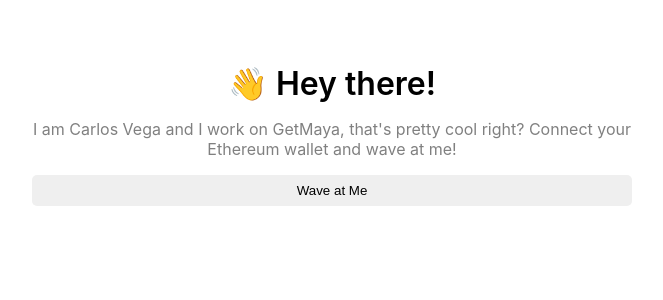
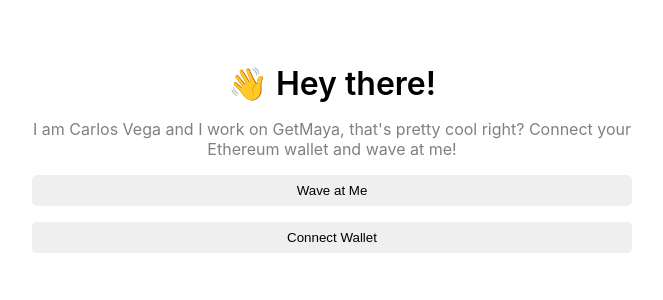
Before and after one commit to Cvga/waveportal-starter-project-main, a React (Create React App) app: page / in a window 1280 px wide. Shown: the top 300 px of the page, without its empty margins (308-971 px from the left). Built offline with nearby package versions, Linux system fonts and the light colour scheme; the HTML template or start-up script is replaced by a standard one.

Commit message:
metamaskConnected

```diff
--- a/src/App.js
+++ b/src/App.js
@@ -1,22 +1,57 @@
-import React, { useEffect } from "react";
+import React, { useEffect, useState } from "react";
 //import { ethers } from "ethers";
 import './App.css';
 
 const App = () => {
-  const checkIfWalletIsConnected = () => {
-    /*
-    * First make sure we have access to window.ethereum
-    */
-    const { ethereum } = window;
+  //Just a state variable we use to store our user's public wallet.
 
-    if (!ethereum) {
-      console.log("Make sure you have Metamask Account!");
-    } else {
-      console.log("We have the ethereum object", ethereum);
+  const [currentAccount, setCurrentAccount] = useState("");
+
+  const checkIfWalletIsConnected = async () => {
+    try {
+      const { ethereum } = window;
+
+      if (!ethereum) {
+        console.log("Make sure you have metamask!");
+        return;
+      } else {
+        console.log("We have the ethereum object", ethereum);
+      }
+      //Check if we're authorized to access the user's wallet
+      const accounts = await ethereum.request({ method: "eth_accounts" });
+
+      if (accounts.length !== 0) {
+        const account = accounts[0];
+        console.log("Found an authorized account:", account);
+        setCurrentAccount(account)
+      } else {
+        console.log("No authorized account found")
+      }
+    } catch (error) {
+      console.log(error);
     }
   }
 
-  //This runs our function when the page loads.
+  /**
+  * Implement your connectWallet method here
+  */
+  const connectWallet = async () => {
+    try {
+      const { ethereum } = window;
+
+      if (!ethereum) {
+        alert("Get MetaMask!");
+        return;
+      }
+
+      const accounts = await ethereum.request({ method: "eth_requestAccounts" });
+
+      console.log("Connected", accounts[0]);
+      setCurrentAccount(accounts[0]);
+    } catch (error) {
+      console.log(error)
+    }
+  }
 
   useEffect(() => {
     checkIfWalletIsConnected();
@@ -40,6 +75,14 @@
         <button className="waveButton" onClick={null}>
           Wave at Me
         </button>
+        {/*
+        * If there is no currentAccount render this button
+        */}
+        {!currentAccount && (
+          <button className="waveButton" onClick={connectWallet}>
+            Connect Wallet
+          </button>
+        )}
       </div>
     </div>
   );
```
